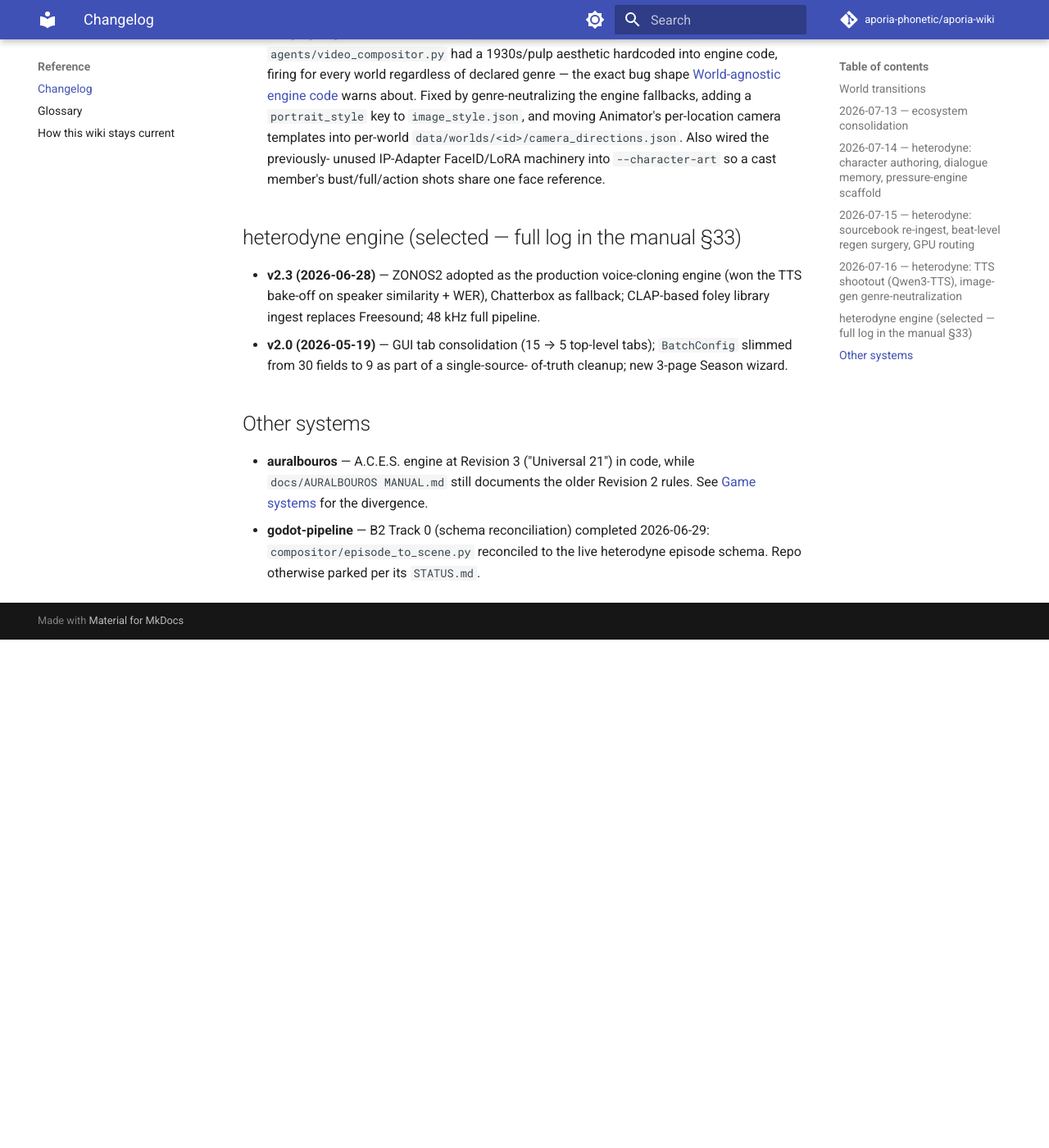
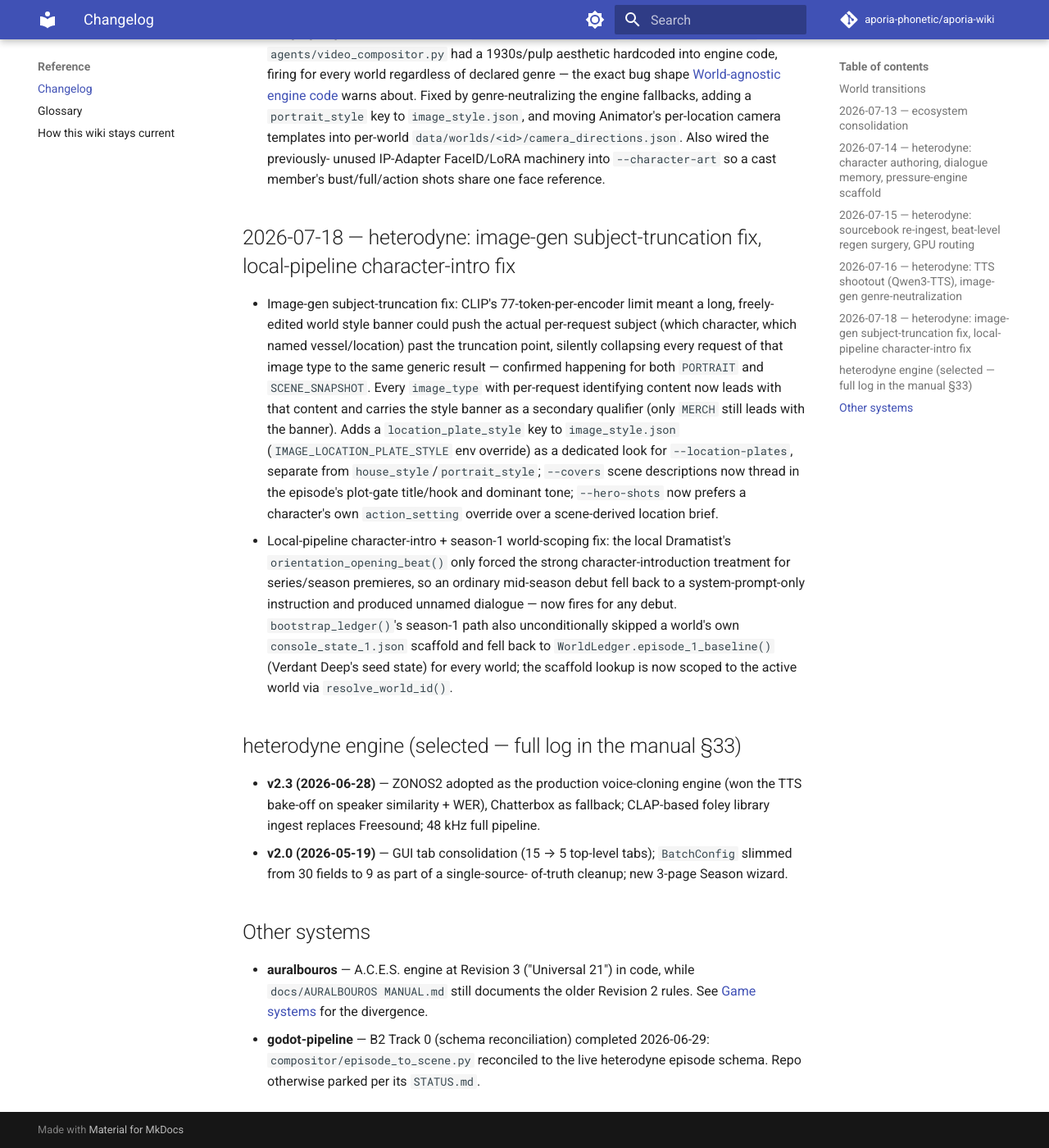
Before and after one commit to aporia-phonetic/aporia-wiki, an MkDocs documentation site: the page built from docs/reference/changelog.md, in a window 1280 px wide and 1400 px high, scrolled down 2653 px. Shown: the whole window at 82% size. Built offline with MkDocs 1.6.1 and Material for MkDocs 9.7.7, drawn with Linux system fonts in a browser that asks for light colours; comment, search, counter and statistics services are not loaded; before the commit the page ends 3433 px from its top, so only the background shows below that.

Commit message:
docs: sync wiki for heterodyne 621a04c..e9acc3a
Regenerates the heterodyne agent reference (orientation_opening_beat
docstring changed) and adds a changelog entry for the image-gen
subject-truncation fix and the local-pipeline character-intro /
season-1 bootstrap world-scoping fix. Other four source repos were
unchanged since the last sync, so nothing else regenerated.

Co-Authored-By: Claude <noreply@anthropic.com>

```diff
--- a/docs/reference/changelog.md
+++ b/docs/reference/changelog.md
@@ -110,6 +110,33 @@ Everything brought to mainline and documented in one pass:
   unused IP-Adapter FaceID/LoRA machinery into `--character-art` so a
   cast member's bust/full/action shots share one face reference.
 
+## 2026-07-18 — heterodyne: image-gen subject-truncation fix, local-pipeline character-intro fix
+
+- Image-gen subject-truncation fix: CLIP's 77-token-per-encoder limit meant
+  a long, freely-edited world style banner could push the actual
+  per-request subject (which character, which named vessel/location) past
+  the truncation point, silently collapsing every request of that image
+  type to the same generic result — confirmed happening for both
+  `PORTRAIT` and `SCENE_SNAPSHOT`. Every `image_type` with per-request
+  identifying content now leads with that content and carries the style
+  banner as a secondary qualifier (only `MERCH` still leads with the
+  banner). Adds a `location_plate_style` key to `image_style.json`
+  (`IMAGE_LOCATION_PLATE_STYLE` env override) as a dedicated look for
+  `--location-plates`, separate from `house_style`/`portrait_style`;
+  `--covers` scene descriptions now thread in the episode's plot-gate
+  title/hook and dominant tone; `--hero-shots` now prefers a character's
+  own `action_setting` override over a scene-derived location brief.
+- Local-pipeline character-intro + season-1 world-scoping fix: the local
+  Dramatist's `orientation_opening_beat()` only forced the strong
+  character-introduction treatment for series/season premieres, so an
+  ordinary mid-season debut fell back to a system-prompt-only instruction
+  and produced unnamed dialogue — now fires for any debut.
+  `bootstrap_ledger()`'s season-1 path also unconditionally skipped a
+  world's own `console_state_1.json` scaffold and fell back to
+  `WorldLedger.episode_1_baseline()` (Verdant Deep's seed state) for every
+  world; the scaffold lookup is now scoped to the active world via
+  `resolve_world_id()`.
+
 ## heterodyne engine (selected — full log in the manual §33)
 
 - **v2.3 (2026-06-28)** — ZONOS2 adopted as the production voice-cloning
```
Also changed, not shown: docs/systems/heterodyne/agents/dramatist-local/context.md (+1 -1 lines), .wiki-sync-state.json.
